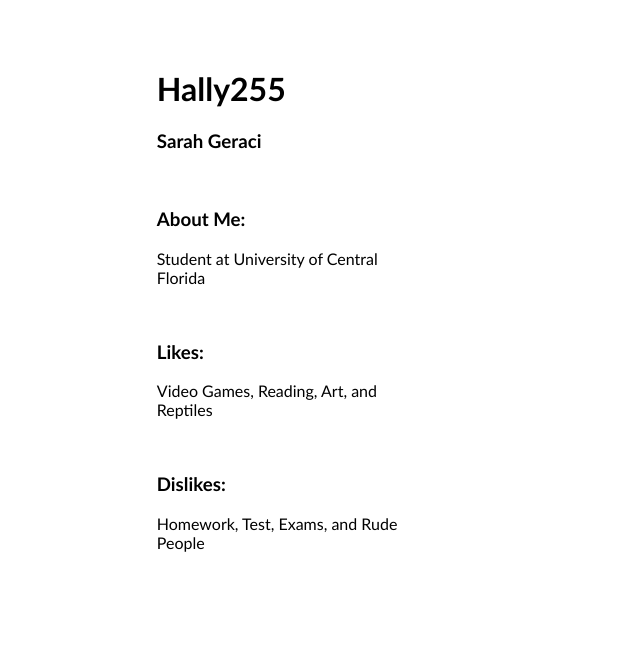
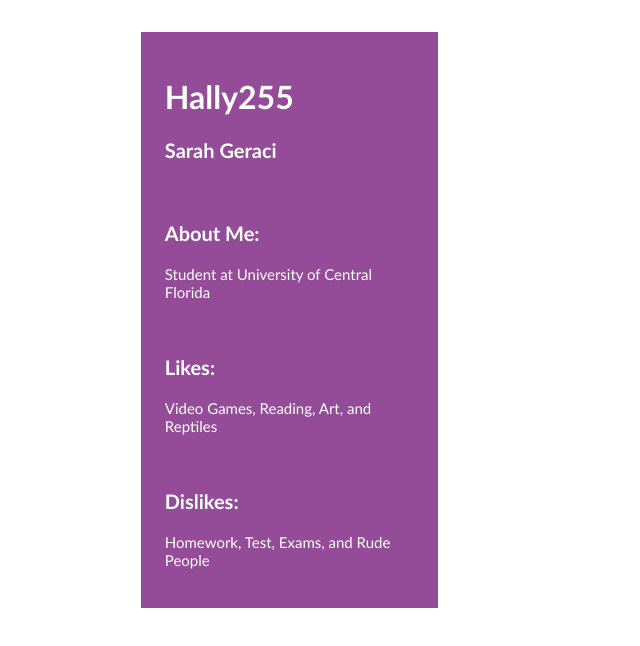
Before and after one commit to hally255/portfolio1, a React (Create React App) app in the folder project/: page / in a window 1280 px wide. Shown: the top 646 px of the page, without its empty margins (0-640 px from the left). Built offline with nearby package versions, Linux system fonts and the light colour scheme.

Commit message:
October 18, 2021 4:23 PM

```diff
--- a/project/src/components/Profile/Profile.css
+++ b/project/src/components/Profile/Profile.css
@@ -1,6 +1,16 @@
 .userDiv {
     text-align: left;
     width: 25%;
+    padding: 1.5em;
     float: left;
-    background-color: rgba(red, green, blue, alpha);
+    background-color: rgba(105, 0, 109, 0.7);
+    color: white;
 }
+
+.userDiv p {
+    font-size: 15px;
+}
+
+.userDiv h3 {
+    font-size: 20px;
+}
```
